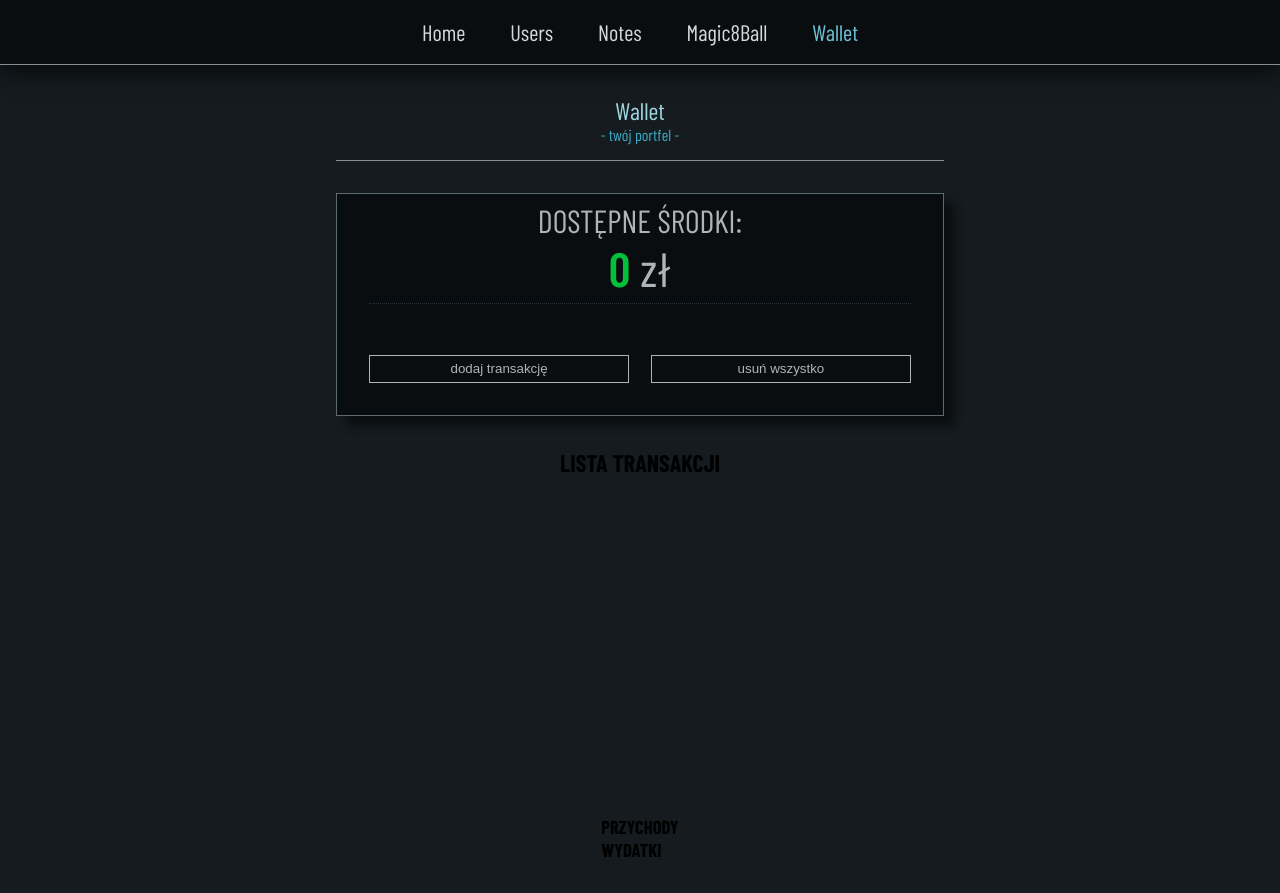
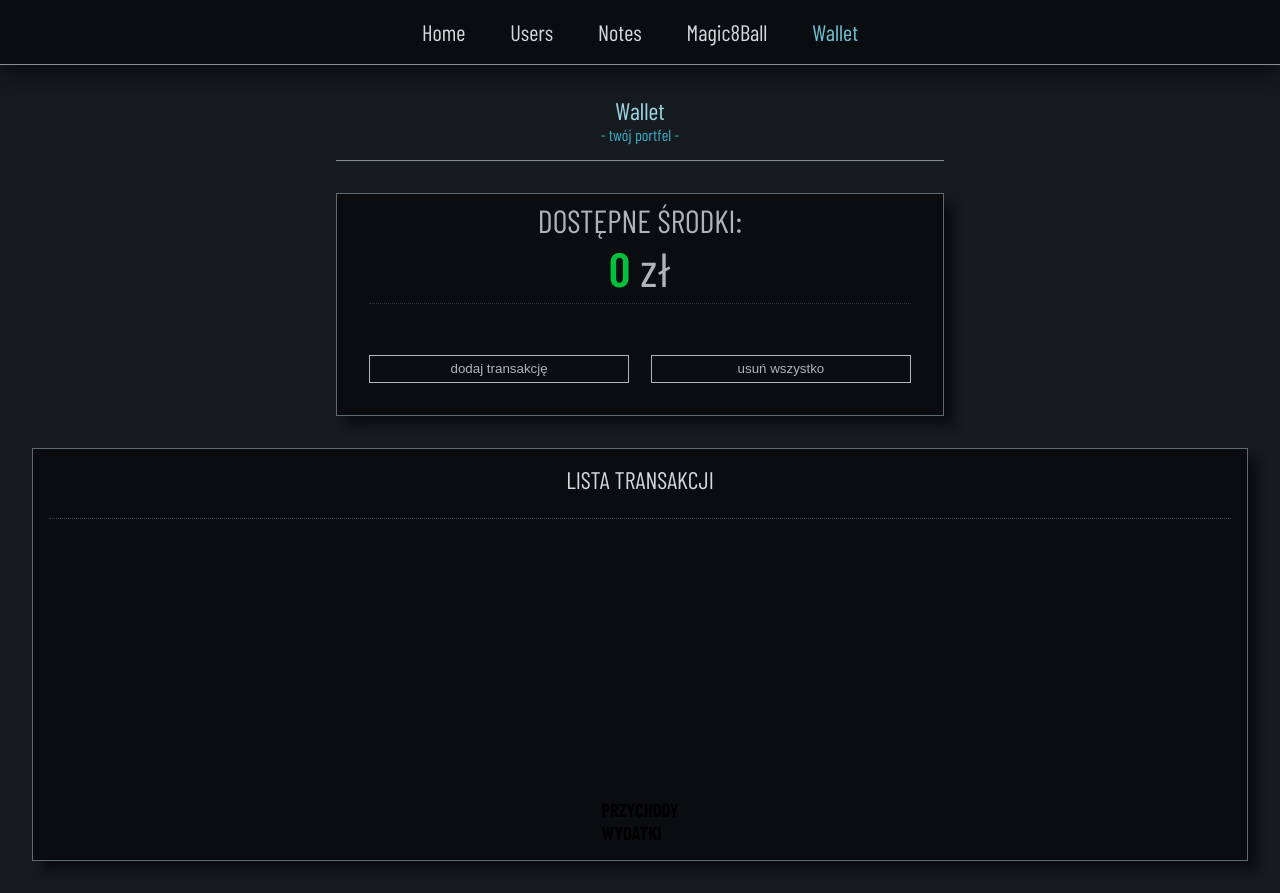
Before and after one commit to Scorpion19702022/SIMPLE_PROJECT_REACT_REDUX, a React (Vite) app: page /Wallet in a window 1280 px wide. Built offline with nearby package versions, Linux system fonts and the light colour scheme; a web font is replaced by a local one.

Commit message:
added style

```diff
--- a/src/Components/Wallet/Styles/WalletList.module.css
+++ b/src/Components/Wallet/Styles/WalletList.module.css
@@ -49,5 +49,22 @@
 	flex-direction: column;
 	align-items: center;
 	justify-content: space-between;
-	padding-top: 2em;
+	padding: 1em;
+	margin-top: 2em;
+	background-color: var(--color-dark10);
+	border: 0.04em solid var(--color-dark05);
+	box-shadow: 0.6em 0.6em 0.6em var(--color-dark10);
 }
+
+.heading {
+	width: 100%;
+	text-align: center;
+	color: var(--color-dark02);
+	font-weight: 200;
+	margin-bottom: 1em;
+	padding-bottom: 1em;
+	border-bottom: 0.04em dotted var(--color-dark06);
+}
+
+@media (min-width: 1200px) {
+}
```
